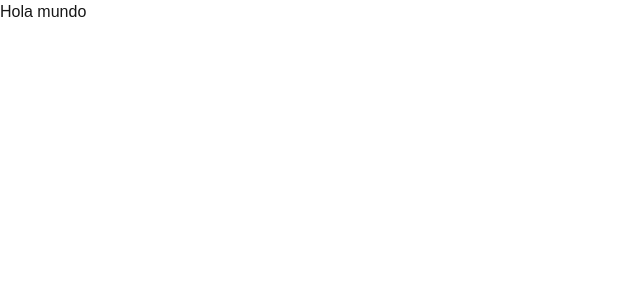
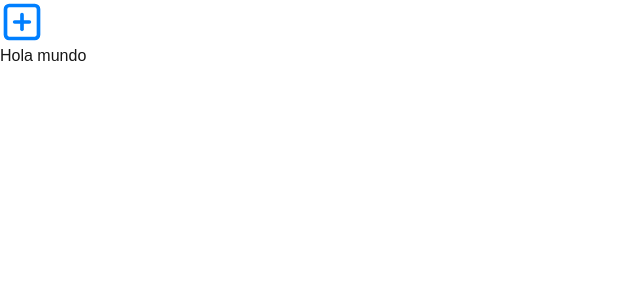
Before and after one commit to Gui2258/tech-test-front, a Next.js app: page / in a window 1280 px wide. Shown: the top 300 px of the page, without its empty margins (0-640 px from the left). Built offline with nearby package versions, Linux system fonts and the light colour scheme.

Commit message:
(asset) Home-page -  Created plus icon component

```diff
--- a/app/globals.css
+++ b/app/globals.css
@@ -7,12 +7,12 @@
     --foreground: #171717;
 }
 
-@media (prefers-color-scheme: dark) {
+/* @media (prefers-color-scheme: dark) {
     :root {
         --background: #0a0a0a;
         --foreground: #ededed;
     }
-}
+} */
 
 body {
     color: var(--foreground);
--- a/app/page.tsx
+++ b/app/page.tsx
@@ -1,7 +1,12 @@
+import { Plus } from '@/components/icons/Plus';
+
 export default function Home() {
-  return (
-    <>
-      <main>Hola mundo</main>
-    </>
-  );
+    return (
+        <>
+            <main>
+                <Plus />
+                Hola mundo
+            </main>
+        </>
+    );
 }
--- /dev/null
+++ b/components/icons/Plus.tsx
@@ -0,0 +1,32 @@
+import React from 'react';
+
+interface IplusProps {
+    color?: string;
+    size?: string;
+}
+
+export const Plus: React.FunctionComponent<IplusProps> = ({
+    color = '#007fff',
+    size = '44',
+}) => {
+    return (
+        <>
+            <svg
+                xmlns="http://www.w3.org/2000/svg"
+                width={size}
+                height={size}
+                viewBox="0 0 24 24"
+                fill="none"
+                stroke={color}
+                strokeWidth="2"
+                stroke-linecap="round"
+                stroke-linejoin="round"
+                className="feather feather-plus-square"
+            >
+                <rect x="3" y="3" width="18" height="18" rx="2" ry="2"></rect>
+                <line x1="12" y1="8" x2="12" y2="16"></line>
+                <line x1="8" y1="12" x2="16" y2="12"></line>
+            </svg>
+        </>
+    );
+};
--- a/tailwind.config.ts
+++ b/tailwind.config.ts
@@ -1,16 +1,18 @@
-import type { Config } from "tailwindcss";
+import type { Config } from 'tailwindcss';
 
 const config: Config = {
     content: [
-    "./pages/**/*.{js,ts,jsx,tsx,mdx}",
-    "./components/**/*.{js,ts,jsx,tsx,mdx}",
-    "./app/**/*.{js,ts,jsx,tsx,mdx}",
+        './pages/**/*.{js,ts,jsx,tsx,mdx}',
+        './components/**/*.{js,ts,jsx,tsx,mdx}',
+        './app/**/*.{js,ts,jsx,tsx,mdx}',
     ],
     theme: {
         extend: {
             colors: {
-        background: "var(--background)",
-        foreground: "var(--foreground)",
+                background: 'var(--background)',
+                foreground: 'var(--foreground)',
+                blue_plus: '#007fff',
+                gray_placeholder: '#8a94a6',
             },
         },
     },
```
Also changed, not shown: 1 other file (tests, documents, lock files or other folders). Lines whose indentation alone changed are shown as unchanged.
